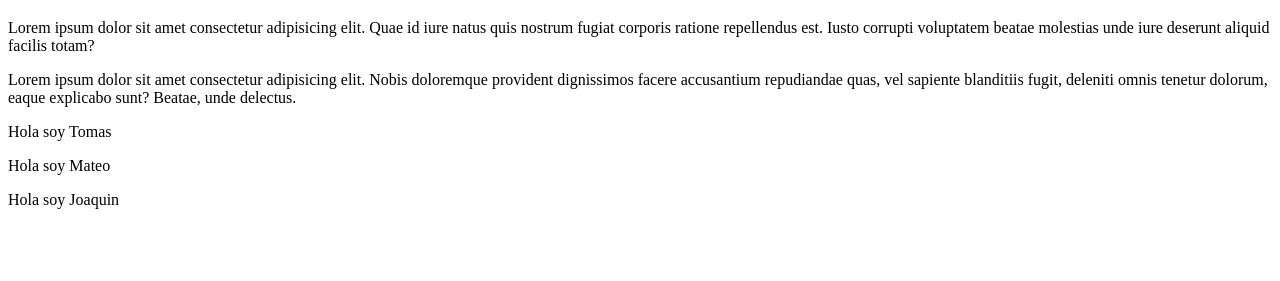
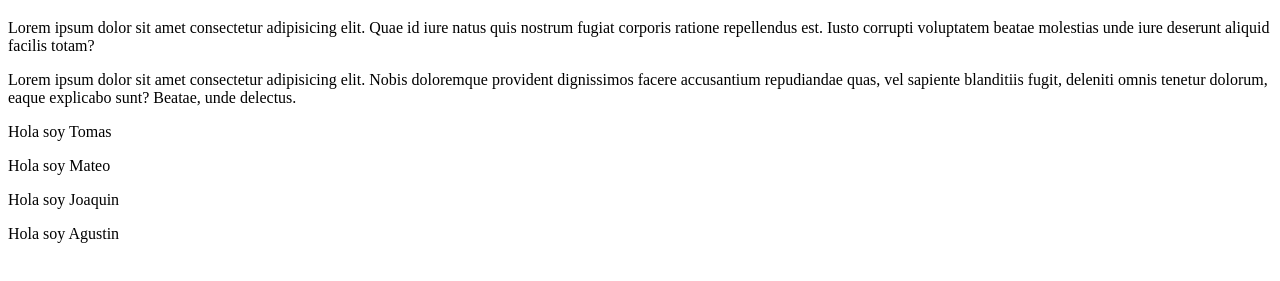
Before and after one commit to sosam1/tareagrupal, a plain HTML site: page index.html in a window 1280 px wide. Shown: the part 61-342 px from the top of the page. Drawn offline with Linux system fonts and the light colour scheme.

Commit message:
Agrego mi nombre

```diff
--- a/index.html
+++ b/index.html
@@ -16,6 +16,7 @@
     <p>Hola soy Tomas</p>
     <p>Hola soy Mateo</p>
     <p>Hola soy Joaquin</p>
+    <p>Hola soy Agustin</p>
 
     <script src="main.js"></script>
 </body>
```
